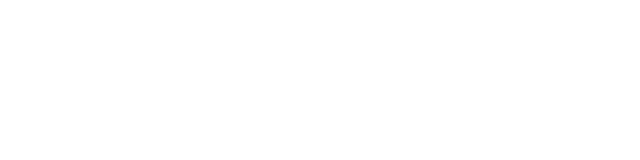
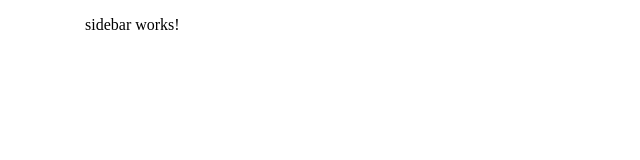
Before and after one commit to vineet-cyberkan/ngApp6, an Angular app: page / in a window 1280 px wide. Shown: the top 160 px of the page, without its empty margins (0-640 px from the left). Built offline with nearby package versions, Linux system fonts and the light colour scheme.

Commit message:
routing flag added to the app

```diff
--- a/src/app/app.component.html
+++ b/src/app/app.component.html
@@ -19,4 +19,9 @@
 <router-outlet></router-outlet> -->
 
 <div class="container">
+  <app-sidebar></app-sidebar>
+
+  <div id="content">
+    <router-outlet></router-outlet>
+  </div>
 </div>
```
Also changed, not shown: 1 other file (tests, documents, lock files or other folders).
